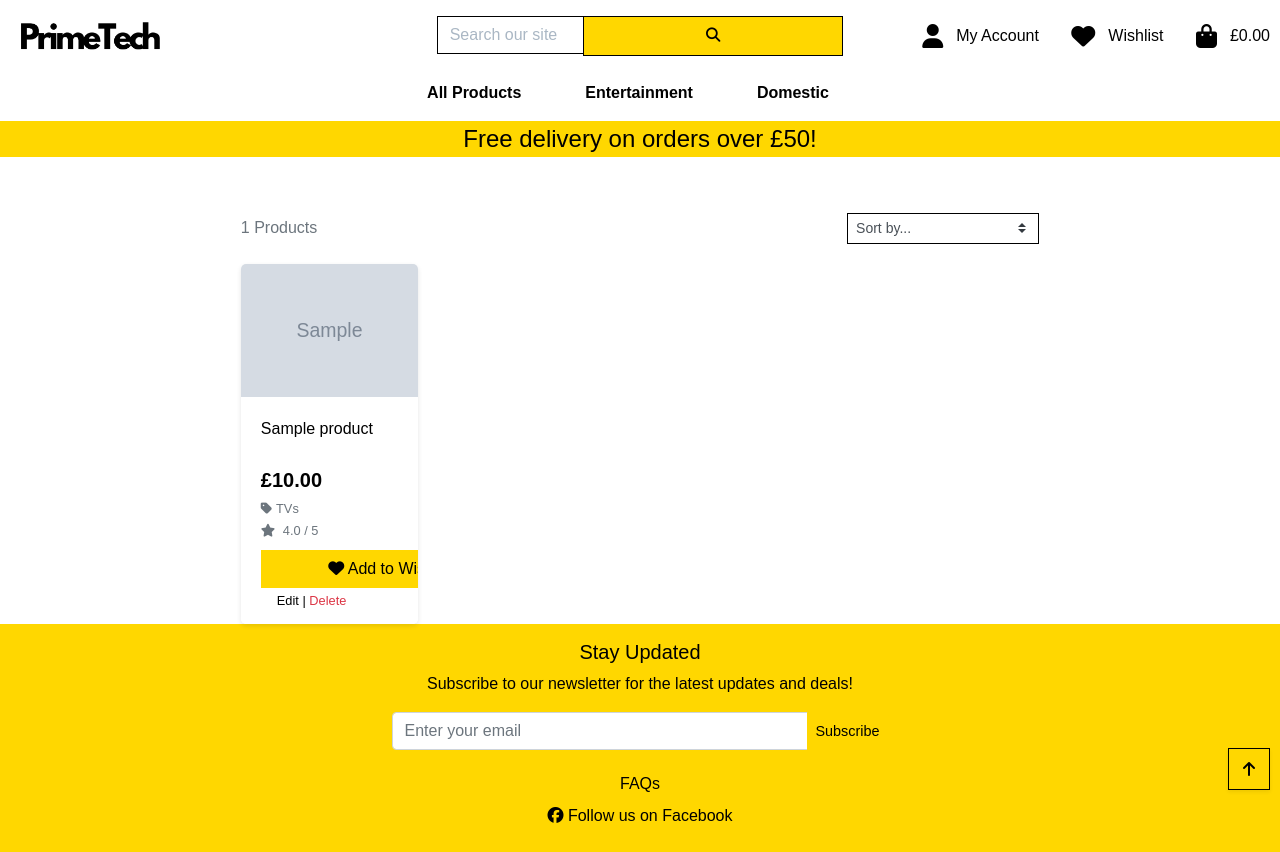
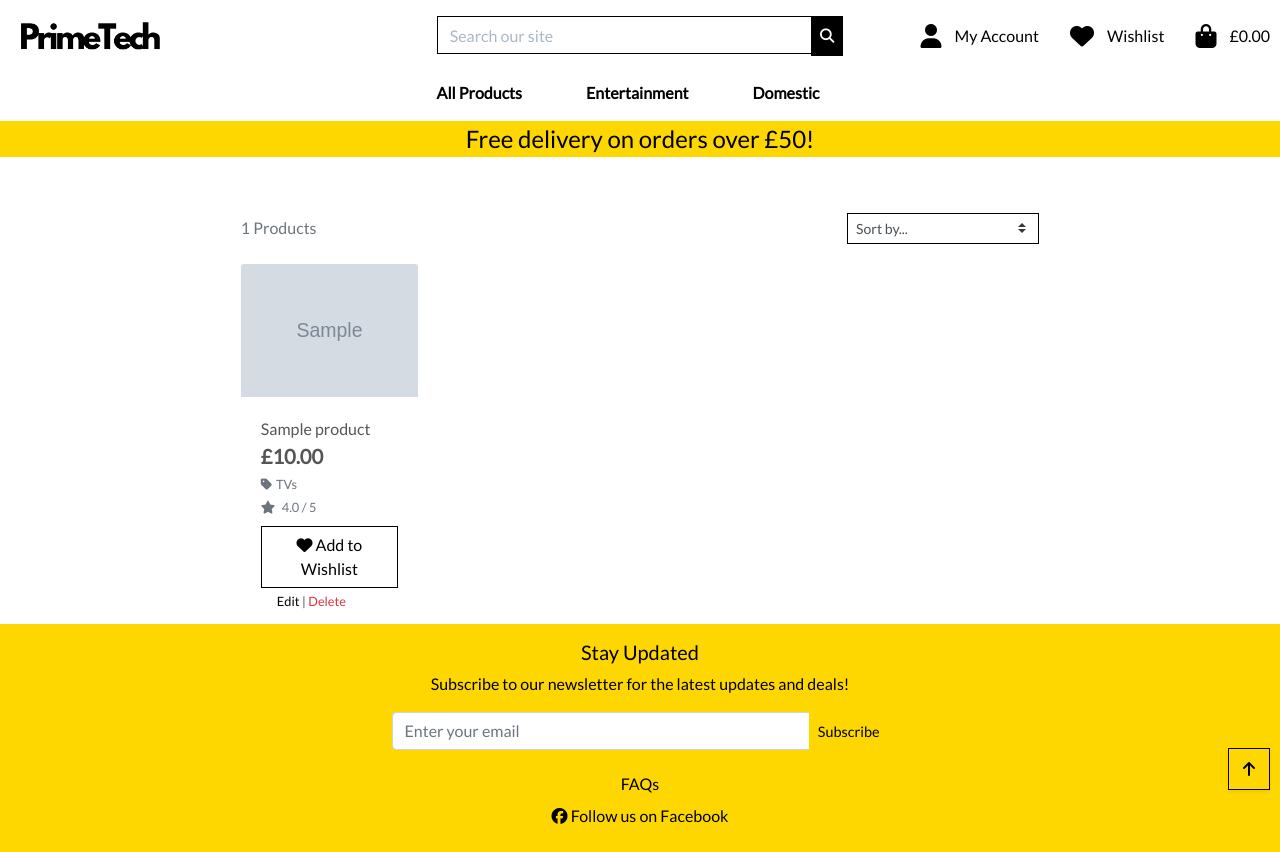
Before and after one commit to DanFNKD/PrimeTech, a Django app: page /products/ in a window 1280 px wide. Run offline with Django 3.2, Linux system fonts and the light colour scheme; a user stored in the database is signed in; data comes from the database, SQL or seed files in the repository; tables that the repository leaves empty hold one stand-in row (values such as "Sample post"); grey boxes marked "Sample" are stand-in pictures; parts of the project's set-up code (start-up, migrations or seed data) failed here and were passed over; some libraries are stand-ins or nearby versions.

Commit message:
Updated base.css

```diff
--- a/static/css/base.css
+++ b/static/css/base.css
@@ -12,8 +12,8 @@ html, body {
 body {
     display: flex;
     flex-direction: column;
-    color: #000 !important;
-    font-family: 'Kanit', sans-serif;
+    color: #555;
+    font-family: 'Lato';
 }
 .list-inline-item a {
     display: flex;
@@ -37,27 +37,34 @@ body {
 .main-logo-link {
     width: fit-content;
 }
-.shop-now-button,
-.btn-black,
+.shop-now-button {
+    background: black;
+    color: white;
+    min-width: 260px;
+}
+.btn-black {
+    background: black;
+    color: white;
+}
 .btn-outline-black {
-    /* Updated button styling to gold */
-    background: gold !important;
+    background: white;
     color: black !important;
-    border: 1px solid gold !important;
-    min-width: 260px;
+    border: 1px solid black;
 }
 .btn-outline-black:hover,
 .btn-outline-black:active,
-.btn-outline-black:focus,
+.btn-outline-black:focus {
+    background: black;
+    color: white !important;
+}
 .shop-now-button:hover,
 .shop-now-button:active,
 .shop-now-button:focus,
 .btn-black:hover,
 .btn-black:active,
 .btn-black:focus {
-    background: darkgoldenrod !important;
-    color: black !important;
-    border-color: darkgoldenrod !important;
+    background: #222;
+    color: white;
 }
 .text-black {
     color: #000 !important;
@@ -181,7 +188,7 @@ footer.bg-dark.text-white {
 }
 .allauth-form-inner-content p {
     margin-top: 1.5rem;
-    color: #000 !important;
+    color: #6c757d;
 }
 .allauth-form-inner-content input {
     border-color: #000;
@@ -201,8 +208,8 @@ footer.bg-dark.text-white {
     text-align: center;
     vertical-align: middle;
     user-select: none;
-    background-color: gold !important;
-    border: 1px solid gold !important;
+    background-color: #000;
+    border: 1px solid #000;
     padding: .375rem .75rem;
     font-size: 1rem;
     line-height: 1.5;
@@ -212,11 +219,11 @@ footer.bg-dark.text-white {
 .allauth-form-inner-content button:hover,
 .allauth-form-inner-content input[type='submit']:hover {
     color: #fff;
-    background-color: darkgoldenrod !important;
-    border-color: darkgoldenrod !important;
+    background-color: #222;
+    border-color: #222;
 }
 .allauth-form-inner-content a {
-    color: black !important;
+    color: #17a2b8;
 }
 .btn-file {
     position: relative;
@@ -330,11 +337,3 @@ a:focus {
     font-size: 0.9rem !important;
     line-height: 1.2 !important;
 }
-
-/* New Product Card Styles */
-.card {
-    border-radius: 5px;
-    box-shadow: 0 2px 5px rgba(0, 0, 0, 0.1);
-    margin-bottom: 1.5rem;
-    overflow: hidden;
-}
```
